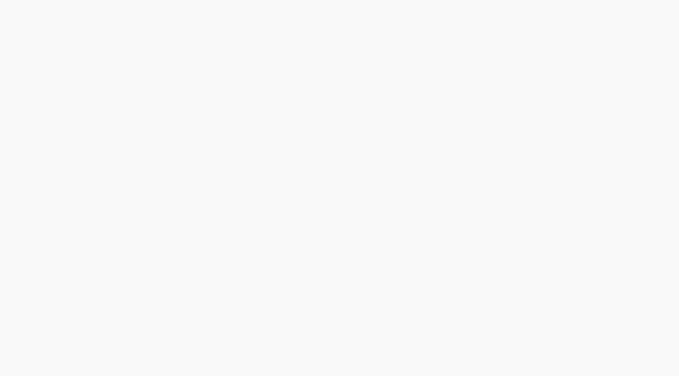
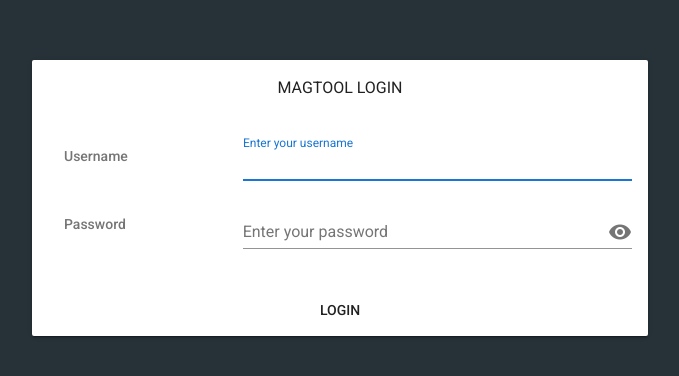
Before and after one commit to 7ovs/magtool-frontend, a Vue app: page /#/login in a window 1280 px wide. Shown: the part 202-578 px from the top of the page, without its empty margins (300-979 px from the left). Built offline with nearby package versions, Linux system fonts and the light colour scheme.

Commit message:
добавлен роут /login на страницу Login.vue

```diff
--- a/src/router/index.js
+++ b/src/router/index.js
@@ -1,6 +1,7 @@
 import Vue from 'vue'
 import Router from 'vue-router'
 import Index from '@/components/Index'
+import Login from '@/components/Login'
 
 Vue.use(Router)
 
@@ -10,6 +11,11 @@ export default new Router({
       path: '/',
       name: 'index',
       component: Index
+    },
+    {
+      path: '/login',
+      name: 'login',
+      component: Login
     }
   ]
 })
```
